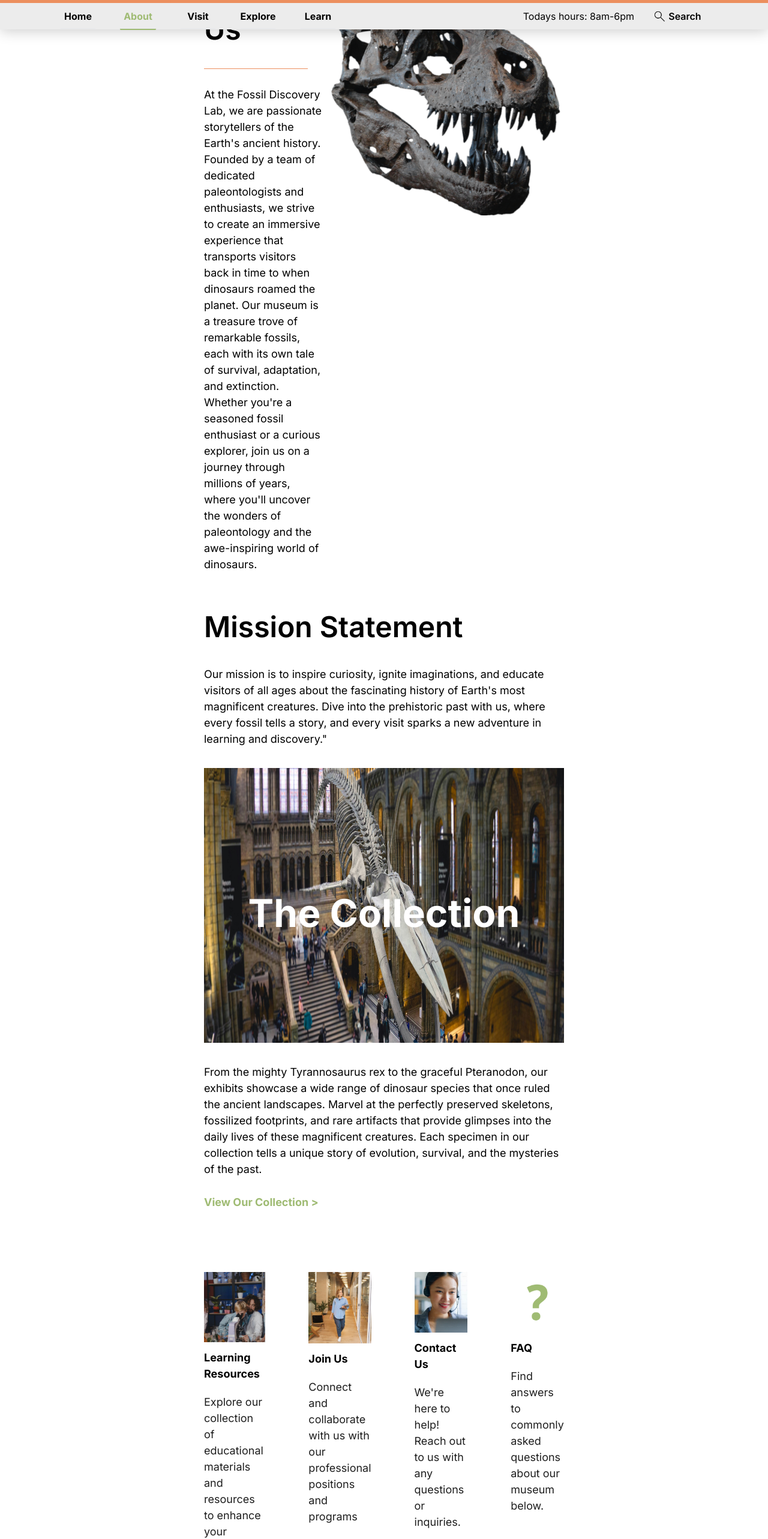
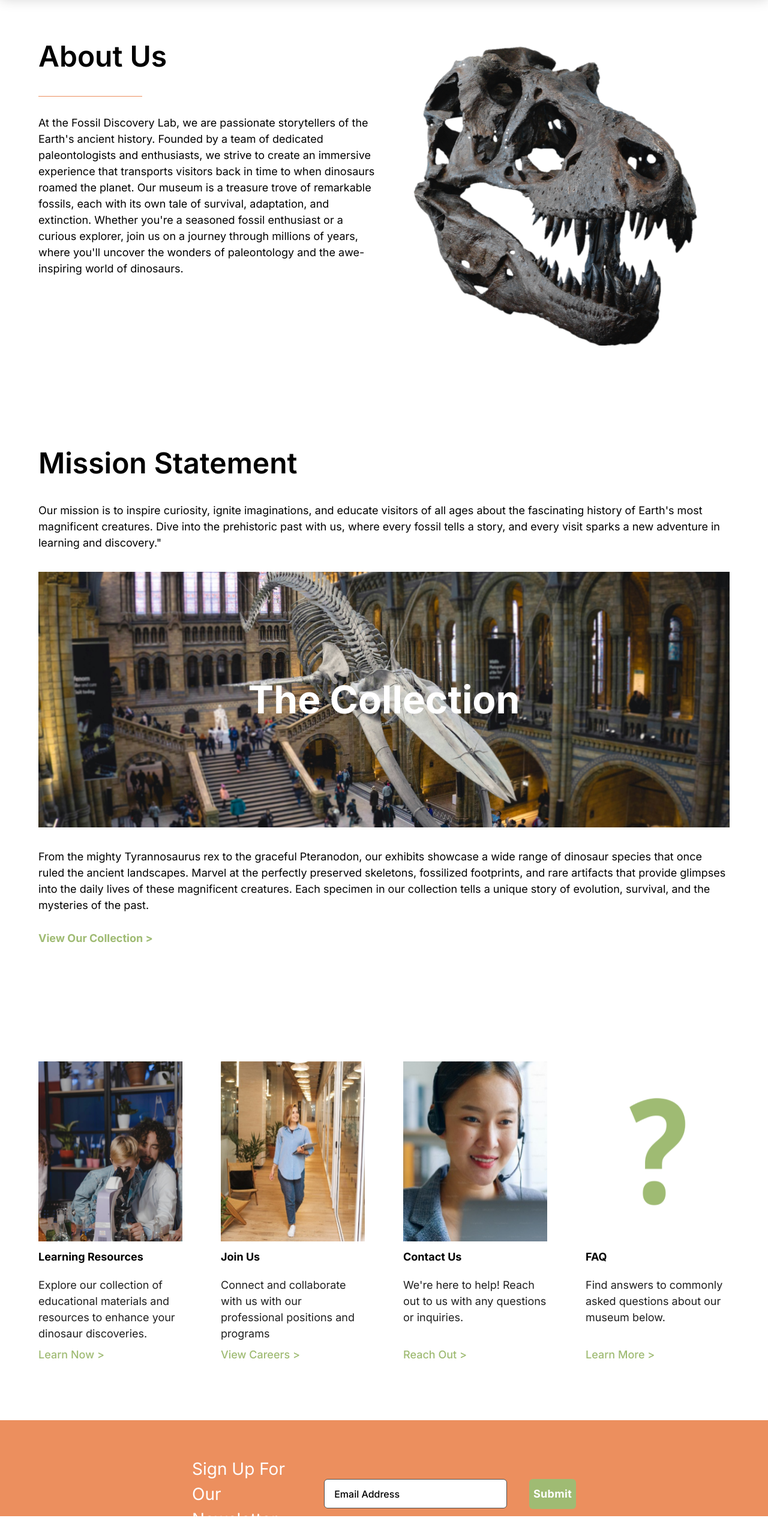
Before and after one commit to faoroj/FossilDiscoveryLab, a React (Vite) app in the folder FossilDiscoveryLab/: page /AboutUs in a window 1280 px wide. Shown: the part 114-2679 px from the top of the page at 60% size. Built offline with nearby package versions, Linux system fonts and the light colour scheme.

Commit message:
About Us Page Responsiveness and Padding Changes

```diff
--- a/FossilDiscoveryLab/src/components/about/AboutUsEntry.jsx
+++ b/FossilDiscoveryLab/src/components/about/AboutUsEntry.jsx
@@ -1,12 +1,13 @@
 import { dinohead } from '../../assets';
 const AboutUsEntry = () => {
   return (
-    <section>
-        <div className='flex px mt-[55px]'>
-            <div className='mr-3'>
+    <section id='About-Us-Entry'className='max-container'>
+
+      <div className='flex items-start justify-between flex-col md:flex-row'>
+        <div className='flex-1'>
             <h1 className='text-semibold-48'>About Us</h1>
-                <div className="w-[173px] h-[1px] bg-primary mt-[29px]"></div>
-                <p className='text-normal-18 font-inter font-normal mt-[29px]'>
+            <div className="w-[173px] h-[1px] bg-primary mt-[30px]"></div>
+            <p className='text-normal-18 font-inter font-normal mt-[30px]'>
                 At the Fossil Discovery Lab, we are passionate storytellers of the Earth's ancient history.
                 Founded by a team of dedicated paleontologists and enthusiasts, we strive to create an immersive
                 experience that transports visitors back in time to when dinosaurs roamed the planet. Our museum
@@ -15,8 +16,13 @@ const AboutUsEntry = () => {
                 where you'll uncover the wonders of paleontology and the awe-inspiring world of dinosaurs.
             </p>
         </div>
-            <img src={dinohead} alt='dinohead' className='w-[483px] h-[418px]'/>
+
+        <div className='flex-1 flex justify-center items-center'>
+          <img src={dinohead} alt='dinohead' className='h-auto'/>
         </div>
+
+      </div>
+
     </section>
   )
 }
--- a/FossilDiscoveryLab/src/components/about/Extras.jsx
+++ b/FossilDiscoveryLab/src/components/about/Extras.jsx
@@ -2,15 +2,17 @@ import { ExtraResources } from '../../constants';
 
 const Extras = () => {
   return (
-    <section className='px mt-[103px]'>
+    <section
+    id="extras"
+    className='max-container'>
 
-          <div className='flex flex-row justify-between items-start space-x-[72px] mt-7 max-w-[1200px]'>
+          <div className='grid lg:grid-cols-4 md:grid-cols-3 sm:grid-cols-2 grid-cols-1 sm:gap-[64px] gap-12'>
 
             {ExtraResources.map((extra) => (
 
-              <div key={extra.id} className='flex flex-col mb-[100px] h-[500px]'>
+              <div key={extra.id} className='flex flex-1 flex-col w-full max-sm:w-full'>
 
-                <img src={extra.image} alt={extra.title} className='w-full h-auto'/>
+                <img src={extra.image} alt={extra.title} className='w-[260px] h-[300px]'/>
 
                 <h3 className="text-bold-18 max-w-[523px] mt-3">
                   {extra.title}
--- a/FossilDiscoveryLab/src/components/about/MissionStatement.jsx
+++ b/FossilDiscoveryLab/src/components/about/MissionStatement.jsx
@@ -2,9 +2,11 @@ import { collection } from '../../assets';
 
 const MissionStatement = () => {
   return (
-    <section>
+    <section
+    id="Mission-Statement"
+    className='max-container'>
 
-      <div className="flex flex-col px mt-[55px]">
+      <div className="flex flex-col">
           <h1 className='text-semibold-48'>Mission Statement</h1>
           <p className='text-normal-18 mt-[29px]'>
             Our mission is to inspire curiosity, ignite imaginations,
@@ -13,13 +15,17 @@ const MissionStatement = () => {
             past with us, where every fossil tells a story, and every visit
             sparks a new adventure in learning and discovery."
           </p>
-
-        <div className='relative'>
-          <img src={ collection } alt='collection' className='w-[1239px] h-[458px] mt-[35px]'/>
-          <h1 className='text-[64px] font-extrabold font-inter text-flat text-center absolute inset-0 top-[229px]'>The Collection</h1>
       </div>
 
-        <p className='text-normal-18 mt-[35px]'>
+      <div className='relative mt-[35px]'>
+        <img src={ collection } alt='collection' className='w-full object-cover'/>
+        <div className='absolute inset-0 flex justify-center items-center'>
+          <h1 className='text-[64px] font-extrabold font-inter text-flat text-center '>The Collection</h1>
+        </div>
+      </div>
+
+      <div className="mt-[35px]">
+        <p className='text-normal-18'>
           From the mighty Tyrannosaurus rex to the graceful Pteranodon, our exhibits showcase a
           wide range of dinosaur species that once ruled the ancient landscapes. Marvel at the
           perfectly preserved skeletons, fossilized footprints, and rare artifacts that provide
@@ -30,7 +36,6 @@ const MissionStatement = () => {
         <p className='text-bold-18 text-secondary mt-[28px] hover:cursor-pointer hover:underline'>
           View Our Collection &gt;
         </p>
-
       </div>
 
     </section>
--- a/FossilDiscoveryLab/src/components/nav/Navbar.jsx
+++ b/FossilDiscoveryLab/src/components/nav/Navbar.jsx
@@ -20,7 +20,7 @@ const Navbar = () => {
   };
 
   return (
-    <header className='absolute z-10 w-full'>
+    <header className='sticky z-10 w-full'>
       <nav className='box-shadow'>
 
         <div className='bg-primary flexBetween'>
--- a/FossilDiscoveryLab/src/pages/AboutUs.jsx
+++ b/FossilDiscoveryLab/src/pages/AboutUs.jsx
@@ -2,25 +2,30 @@ import {  Navbar, Footer, Newsletter, AboutUsEntry, MissionStatement, Extras } f
 
 const AboutUs = () => {
   return (
-    <div>
+  <main className="relative">
+    <Navbar />
 
-      <div>
-        <div>
-          <Navbar />
-        </div>
-      </div>
+    <section className="padding-x sm:py-16 py-8">
+      <AboutUsEntry />
+    </section>
 
-      <div>
-        <div>
-          <AboutUsEntry />
-          <MissionStatement />
-          <Extras />
-          <Newsletter />
-          <Footer />
-        </div>
-      </div>
+    <section className="padding">
+      <MissionStatement />
+    </section>
 
-  </div>
+    <section className="padding">
+      <Extras />
+    </section>
+
+    <section>
+      <Newsletter />
+    </section>
+
+    <section className="padding-x padding-t">
+      <Footer />
+    </section>
+
+  </main>
 
   )
 }
```
Lines whose indentation alone changed are shown as unchanged.
